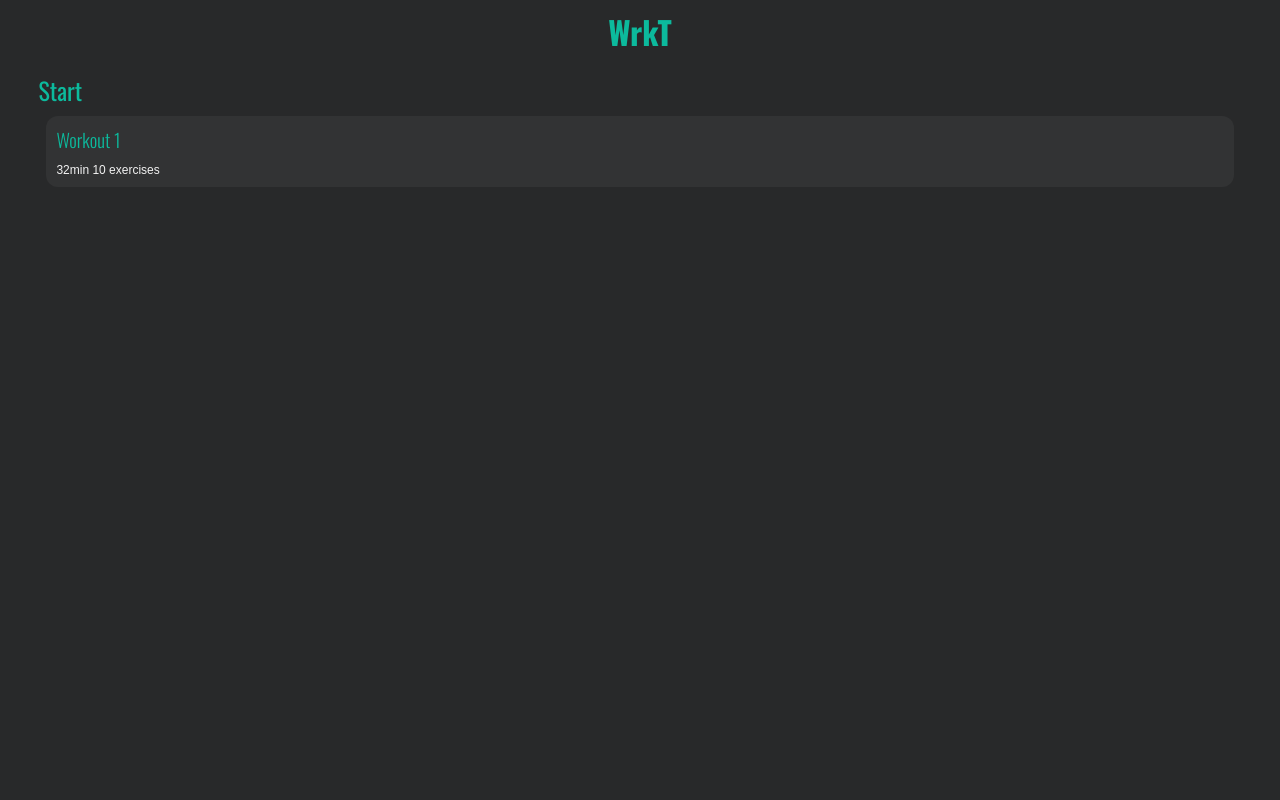
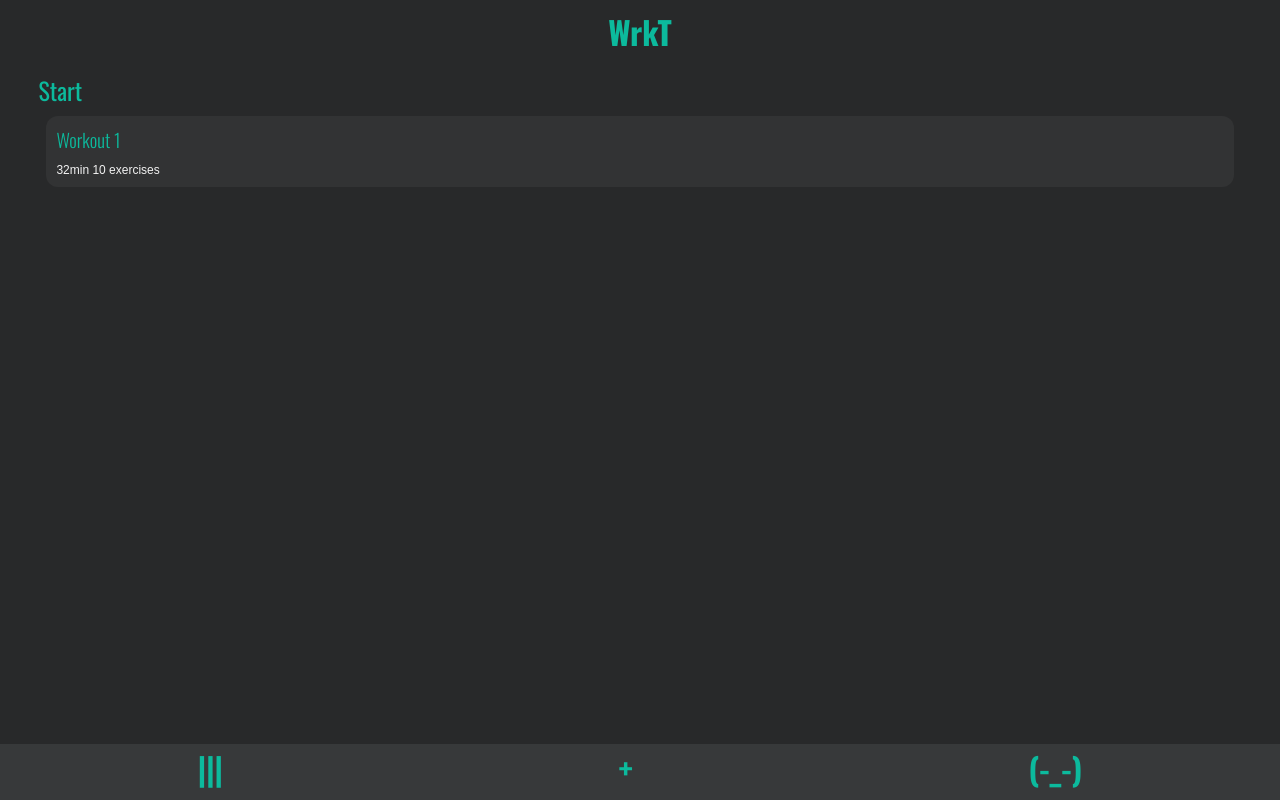
Before and after one commit to CovJus01/workout-planner, a Vue app: page / in a window 1280 px wide. Built offline with nearby package versions, Linux system fonts and the light colour scheme.

Commit message:
Add AppFooter

```diff
--- a/src/App.vue
+++ b/src/App.vue
@@ -1,6 +1,7 @@
 <script setup lang="ts">
 import { RouterView } from 'vue-router'
 import AppHeader from './components/App/AppHeader.vue'
+import AppFooter from './components/App/AppFooter.vue'
 </script>
 
 <template>
@@ -12,6 +13,9 @@ import AppHeader from './components/App/AppHeader.vue'
     <RouterView/>
     </div>
   </main>
+  <footer>
+    <AppFooter />
+  </footer>
 
 
 </template>
--- /dev/null
+++ b/src/components/App/AppFooter.vue
@@ -0,0 +1,37 @@
+<script setup lang="ts">
+  import {RouterLink} from "vue-router"
+</script>
+
+
+<template>
+  <div class="footer-container">
+    <RouterLink to="/workouts">
+      <h1 class ="oswald-bold">|||</h1>
+    </RouterLink>
+    <RouterLink to="/">
+      <h1 class ="oswald-bold">+</h1>
+    </RouterLink>
+    <RouterLink to="/profile">
+      <h1 class ="oswald-bold">(-_-)</h1>
+    </RouterLink>
+  </div>
+</template>
+
+<style scoped>
+.footer-container {
+  position: fixed;
+  bottom: 0;
+  display: flex;
+  justify-content: space-around;
+  width: 100%;
+  height: 7vh;
+  background-color: var(--light-onyx);
+  color: var(--aquamarine);
+  text-align:center;
+  margin-top: 2vh;
+}
+h1{
+  font-size: 4vh;
+}
+
+</style>
```
